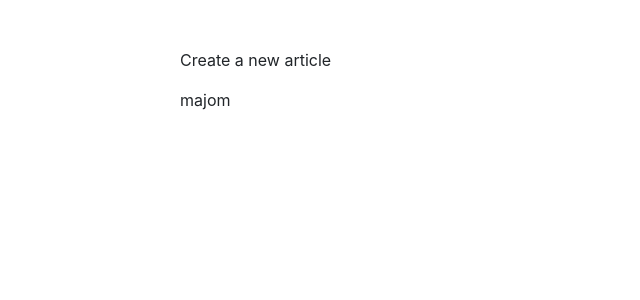
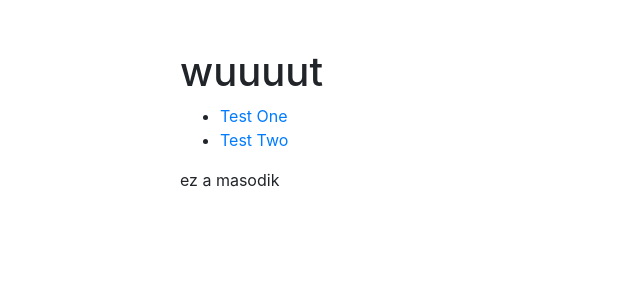
Before and after one commit to AttilaDoro/cup-assistant, a React app: page /testtwo in a window 1280 px wide. Shown: the top 300 px of the page, without its empty margins (0-640 px from the left). Built offline with nearby package versions, Linux system fonts and the light colour scheme.

Commit message:
add react router

```diff
--- a/package.json
+++ b/package.json
@@ -21,7 +21,8 @@
     "express": "^4.16.3",
     "react": "^16.3.1",
     "react-dom": "^16.3.1",
-    "react-redux": "^5.0.7"
+    "react-redux": "^5.0.7",
+    "react-router-dom": "^4.2.2"
   },
   "devDependencies": {
     "babel-cli": "^6.26.0",
--- /dev/null
+++ b/src/Main.jsx
@@ -0,0 +1,25 @@
+import React, { Component } from 'react'
+import ReactDOM from 'react-dom'
+import { Route, NavLink } from "react-router-dom"
+import TestOne from './testone/TestOne'
+import TestTwo from './testtwo/TestTwo'
+
+class Main extends Component {
+  render() {
+    return (
+      <div>
+        <h1>wuuuut</h1>
+        <ul className="header">
+          <li><NavLink to="/">Test One</NavLink></li>
+          <li><NavLink to="/testtwo">Test Two</NavLink></li>
+        </ul>
+        <div className="content">
+          <Route exact path="/" component={TestOne} />
+          <Route path="/testtwo" component={TestTwo} />
+        </div>
+      </div>
+    )
+  }
+}
+
+export default Main
--- a/src/index.html
+++ b/src/index.html
@@ -11,10 +11,7 @@
     <div class="container">
         <div class="row mt-5">
             <div class="col-md-4 offset-md-1">
-                <p>Create a new article</p>
-                <div id="create-article-form">
-                    <!-- form -->
-                </div>
+                <div id="root"></div>
             </div>
         </div>
     </div>
--- a/src/index.js
+++ /dev/null
@@ -1 +0,0 @@
-import valami from './valami'
--- /dev/null
+++ b/src/index.jsx
@@ -0,0 +1,13 @@
+import React from "react";
+import ReactDOM from "react-dom";
+import { BrowserRouter } from "react-router-dom"
+import Main from './Main'
+
+ReactDOM.render(
+    (
+        <BrowserRouter>
+            <Main />
+        </BrowserRouter>
+    ),
+    document.getElementById("root")
+)
--- /dev/null
+++ b/src/testone/TestOne.jsx
@@ -0,0 +1,12 @@
+import React, { Component } from "react";
+import ReactDOM from "react-dom";
+
+class TestOne extends Component {
+  render() {
+    return (
+      <div>ez az elso</div>
+    );
+  }
+};
+
+export default TestOne;
--- /dev/null
+++ b/src/testtwo/TestTwo.jsx
@@ -0,0 +1,12 @@
+import React, { Component } from "react";
+import ReactDOM from "react-dom";
+
+class TestTwo extends Component {
+  render() {
+    return (
+      <div>ez a masodik</div>
+    );
+  }
+};
+
+export default TestTwo;
--- a/src/valami.js
+++ /dev/null
@@ -1,15 +0,0 @@
-import React, { Component } from "react";
-import ReactDOM from "react-dom";
-
-class FormContainer extends Component {
-  render() {
-    return (
-      <div>majom</div>
-    );
-  }
-};
-
-export default FormContainer;
-
-const wrapper = document.getElementById("create-article-form");
-if (wrapper) ReactDOM.render(<FormContainer />, wrapper)
--- a/webpack.config.js
+++ b/webpack.config.js
@@ -2,7 +2,7 @@ const path = require('path')
 const HtmlWebPackPlugin = require("html-webpack-plugin")
 
 const config = {
-    entry: path.resolve(__dirname, './src/index.js'),
+    entry: path.resolve(__dirname, './src/index.jsx'),
     output: {
         filename: 'main.js',
         path: path.resolve(__dirname, 'dist')
@@ -10,11 +10,14 @@ const config = {
     module: {
         rules: [
             {
-                test: /\.js$/,
+                test: /\.jsx$/,
                 exclude: /node_modules/,
                 use: {
-                    loader: "babel-loader"
-                }
+                    loader: "babel-loader",
+                    options: {
+                        presets: ['react'],
+                    },
+                },
             },
             {
                 test: /\.html$/,
```
Also changed, not shown: index.html (deleted, +0 -23 lines), 1 other file (tests, documents, lock files or other folders).
